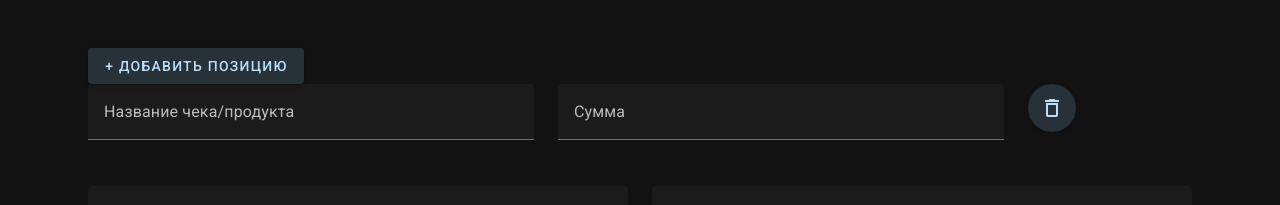
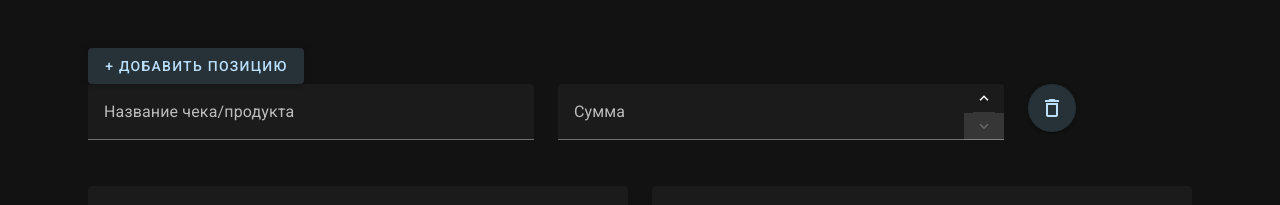
Before and after one commit to ksyu-zi/split-bill, a Vue app: page /cheque in a window 1280 px wide. Both pictures are taken after a click on the button "+ ДОБАВИТЬ ПОЗИЦИЮ". Shown: the top 205 px of the page. Built offline with nearby package versions, Linux system fonts and the light colour scheme.

Commit message:
validating price

```diff
--- a/src/components/AddCheque.vue
+++ b/src/components/AddCheque.vue
@@ -16,19 +16,20 @@
                         <v-text-field
                           label="Название чека/продукта"
                           v-model="cheque[index].name"
-                          :rules="[rules.errorName]"
+                          :rules="rules.errorName"
                           color="blue-lighten-4"
-                        ></v-text-field>
+                        />
                     </v-col>
                     <v-col>
-                        <v-text-field
-                          type="number"
+                        <v-number-input
+                          control-variant="stacked"
+                          inset
                           :min="0"
                           label="Сумма"
                           v-model="cheque[index].price"
                           :rules="[rules.errorPrice]"
                           color="blue-lighten-4"
-                        ></v-text-field>
+                        />
                     </v-col>
                     <v-col cols="2">
                         <v-btn
@@ -36,7 +37,7 @@
                           @click="delCheque(item.id)"
                           class="bg-blue-grey-darken-4 text-blue-lighten-4"
                           color="blue-lighten-4"
-                        ></v-btn>
+                        />
                     </v-col>
                 </v-row>
                 <v-row>
@@ -49,7 +50,7 @@
                           item-value="id"
                           :rules="[rules.errorSelect]"
                           color="blue-lighten-4"
-                        ></v-select>
+                        />
                     </v-col>
                     <v-col>
                         <v-select
@@ -61,7 +62,7 @@
                           :rules="[rules.errorSelects]"
                           color="blue-lighten-4"
                           multiple
-                        ></v-select>
+                        />
                     </v-col>
                 </v-row>
             </v-form>
@@ -75,13 +76,18 @@
 </template>
 
 <script>
-import people from '@/store/modules/people';
-
     export default {
         data() {
             return {
                 rules: {
-                    errorName: v => !!v || 'Введите название позиции',
+                    errorName: [
+                        v => !!v || 'Введите название позиции',
+                        v => {
+                            const pattern = /^\D+$/;
+                            console.log(pattern.test(v))
+                            return pattern.test(v) || 'Название позиции может содержать только буквы';
+                        }
+                    ],
                     errorPrice: v => !!v || 'Введите сумму',
                     errorSelect: v => !!v || 'Выберите участника',
                     errorSelects: v => v.length !== 0 || 'Выберите участников',
--- a/src/components/AddPeople.vue
+++ b/src/components/AddPeople.vue
@@ -21,14 +21,14 @@
                           v-model="people[index].name"
                           :rules="[rules.errorName]"
                           color="blue-lighten-4"
-                        ></v-text-field>
+                        />
                     </v-col>
                     <v-col cols="2">
                         <v-btn
                           @click="delPeople(item.id)"
                           icon="mdi-delete-outline"
                           class="bg-blue-grey-darken-4 text-blue-lighten-4"
-                        ></v-btn>
+                        />
                     </v-col>
                 </v-row>
             </v-form>
@@ -41,7 +41,7 @@ export default {
         data(){
             return {
                 rules: {
-                errorName: v => !!v || 'Введите название позиции'
+                    errorName: v => !!v || 'Введите имя участника'
                 }
             }
         },
--- a/src/store/modules/cheque.js
+++ b/src/store/modules/cheque.js
@@ -9,7 +9,9 @@ export default {
     total: state => {
       let res = 0;
       for (let i = 0; i < state.cheque.length; i++) {
-        res += +state.cheque[i].price;
+        if (state.cheque[i].price) {
+          res += +state.cheque[i].price;
+        }
       }
       return res;
     },
```
Also changed, not shown: src/plugins/vuetify.js (+0 -8 lines). Lines whose indentation alone changed are shown as unchanged.
